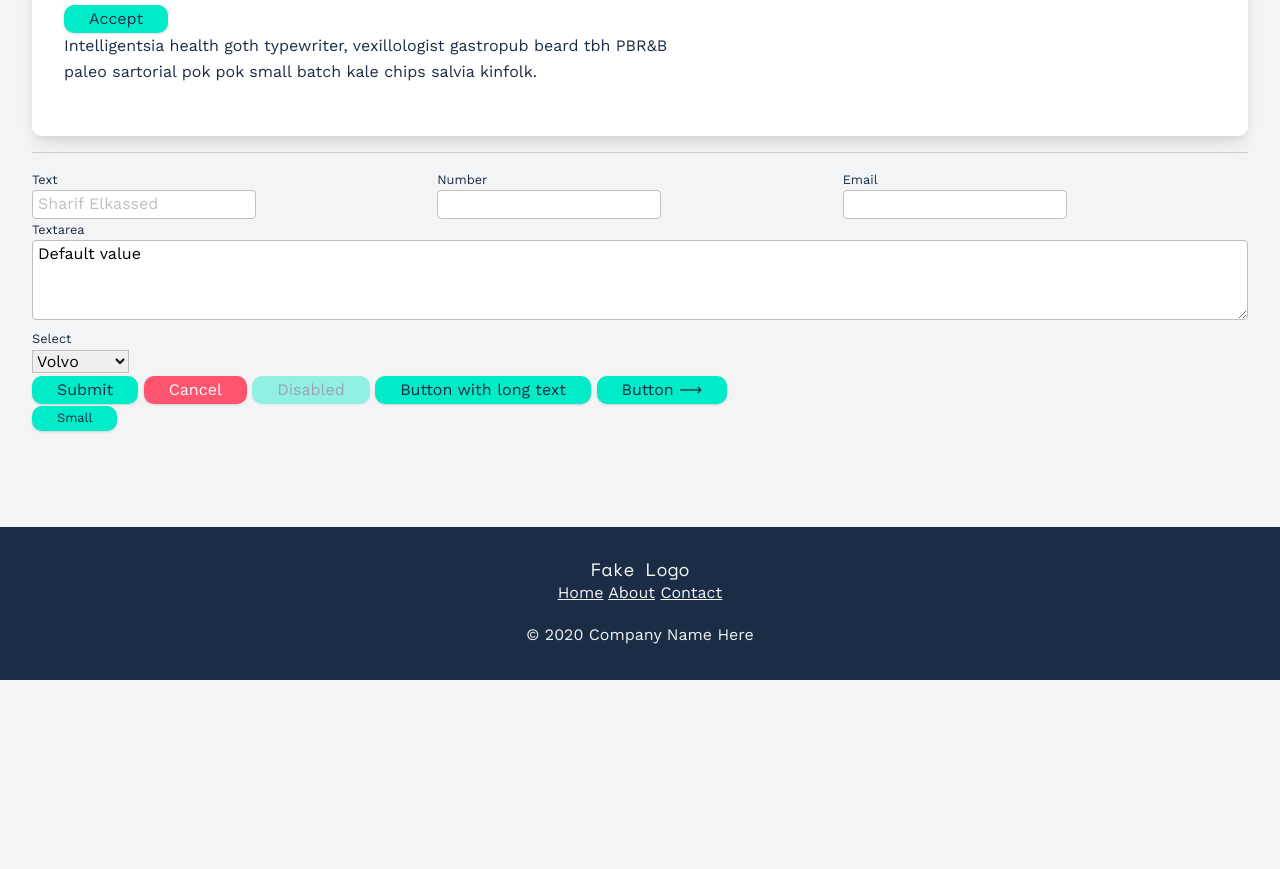
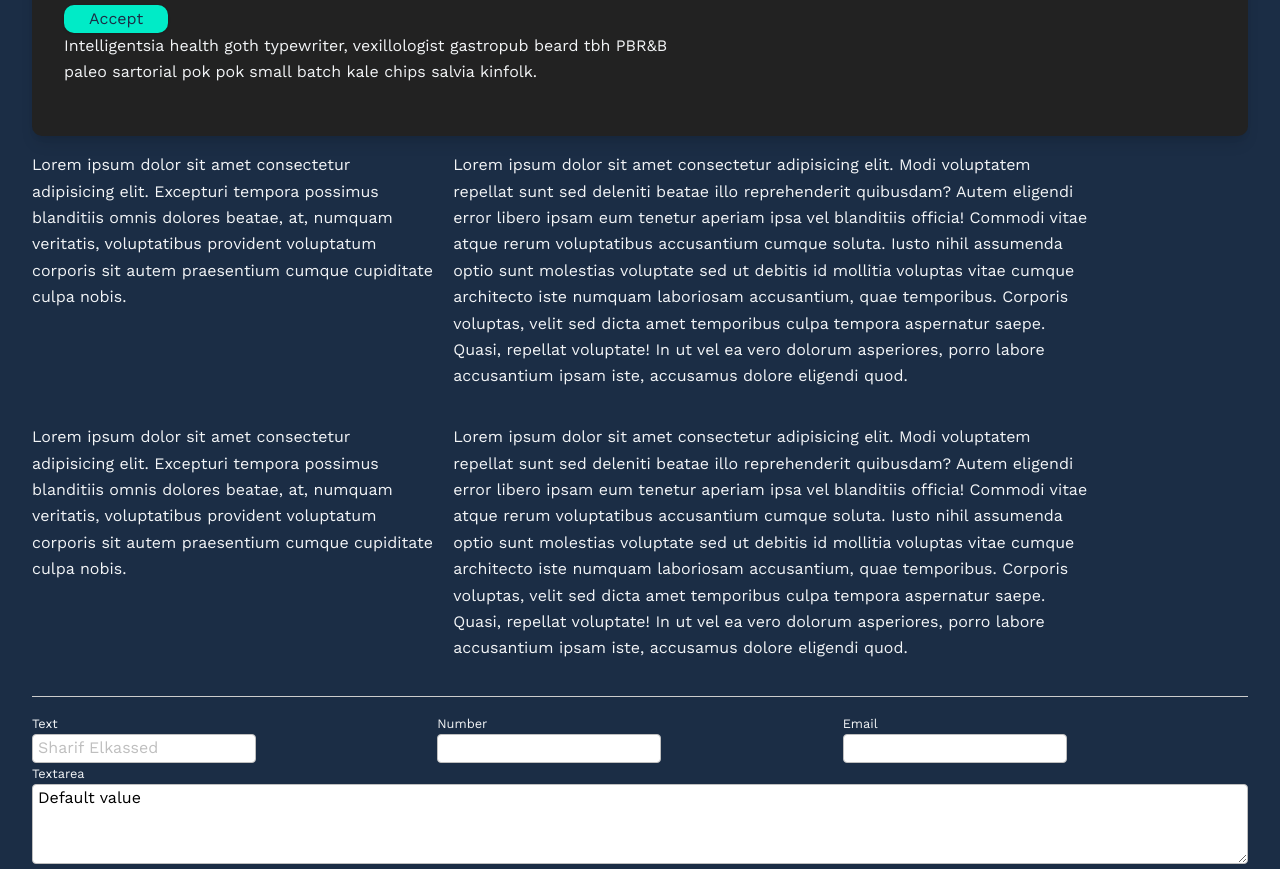
Before and after one commit to selkasse/modern-css, a website built with Parcel: page index.html in a window 1280 px wide. Shown: the part 1160-2029 px from the top of the page. Before the commit the page ends 1840 px from the top, so only its background shows below. Built offline with nearby package versions, Linux system fonts and the light colour scheme.

Commit message:
completed Section18: Super Easy Dark Mode

```diff
--- a/css/style.css
+++ b/css/style.css
@@ -9,6 +9,7 @@
   --darkBlue: #00214d;
   --grey: #bfbfbf;
   --lightGrey: #f2f4f6;
+  --darkGrey: #222;
   --white: white;
 
   /** Define colors intentions */
@@ -16,8 +17,11 @@
   --danger: var(--red);
   --background: var(--lightGrey);
   --textColor: var(--black);
+  --buttonTextColor: var(--black);
   --lineColor: var(--grey);
   --cardBg: var(--white);
+  --headerBackground: var(--darkBlue);
+  --footerBackground: var(--black);
 
   /** Styles */
   --line: solid 1px var(--lineColor);
@@ -77,7 +81,7 @@ p {
 
 p a,
 blockquote a {
-  color: var(--black);
+  color: var(--textColor);
   text-decoration: none;
   border-bottom: solid 2px var(--primary);
 }
@@ -130,9 +134,8 @@ blockquote {
 
 button {
   --buttonColor: var(--primary);
-
   appearance: none;
-  color: var(--textColor);
+  color: var(--buttonTextColor);
   background-color: var(--buttonColor);
   border: none;
   border-radius: 10px;
@@ -165,7 +168,6 @@ hr {
 }
 
 header {
-  --headerBackground: var(--darkBlue);
   background: var(--headerBackground);
   color: white;
   position: fixed;
@@ -196,7 +198,7 @@ header nav a + a {
 
 footer {
   --footerTextColor: var(--lightGrey);
-  background: var(--black);
+  background: var(--footerBackground);
   color: var(--footerTextColor);
   padding: 2rem var(--containerPadding);
   text-align: center;
@@ -236,11 +238,6 @@ select {
   color: var(--grey);
 }
 
-.dark {
-  --background: var(--black);
-  --textColor: var(--lightGrey);
-}
-
 .fake-logo {
   font-size: var(--baseFontSize);
   margin: 0;
@@ -273,6 +270,17 @@ select {
   --justifyContent: space-around;
 }
 
+.split {
+  display: grid;
+  grid-template-columns: 33% 67%;
+  grid-gap: 20px;
+}
+
+.grid--split {
+  grid-template-columns: 33% 67%;
+  grid-gap: 20px;
+}
+
 .card {
   padding: 2em;
   background: var(--cardBg);
@@ -289,6 +297,15 @@ select {
 /*? Last item will never have margin-bottom */
 .card > *:last-child {
   margin-top: 0;
+}
+
+.dark {
+  --cardBg: var(--darkGrey);
+  --background: var(--black);
+  --textColor: var(--lightGrey);
+  --headerBackground: var(--darkGrey);
+  --buttonTextColor: var(--black);
+  --footerBackground: var(--darkGrey);
 }
 
 @media only screen and (min-width: 500px) {
--- a/index.html
+++ b/index.html
@@ -23,7 +23,7 @@
     <title>Modern CSS Design Systems</title>
   </head>
 
-  <body>
+  <body class="dark">
     <!-- Add your site or application content here -->
     <header>
       <h1 class="fake-logo">Fake Logo</h1>
@@ -87,6 +87,38 @@
           kale
           chips salvia kinfolk.
         </p>
+    </div>
+
+    <div class="grid grid--split">
+      <aside>
+        <p>
+          Lorem ipsum dolor sit amet consectetur adipisicing elit. Excepturi tempora possimus blanditiis omnis dolores beatae, at, numquam veritatis, voluptatibus provident voluptatum corporis sit autem praesentium cumque cupiditate culpa nobis.
+        </p>
+      </aside>
+      <p>
+        Lorem ipsum dolor sit amet consectetur adipisicing elit. Modi voluptatem repellat sunt sed deleniti beatae illo reprehenderit quibusdam? Autem eligendi error libero ipsam eum tenetur aperiam ipsa vel blanditiis officia!
+        Commodi vitae atque rerum voluptatibus accusantium cumque soluta. Iusto nihil assumenda optio sunt molestias voluptate sed ut debitis id mollitia voluptas vitae cumque architecto iste numquam laboriosam accusantium, quae temporibus.
+        Corporis voluptas, velit sed dicta amet temporibus culpa tempora aspernatur saepe. Quasi, repellat voluptate! In ut vel ea vero dolorum asperiores, porro labore accusantium ipsam iste, accusamus dolore eligendi quod.
+      </p>
+    </div>
+
+    <div class="split">
+      <aside>
+        <p>
+          Lorem ipsum dolor sit amet consectetur adipisicing elit. Excepturi tempora possimus blanditiis omnis dolores
+          beatae, at, numquam veritatis, voluptatibus provident voluptatum corporis sit autem praesentium cumque cupiditate
+          culpa nobis.
+        </p>
+      </aside>
+      <p>
+        Lorem ipsum dolor sit amet consectetur adipisicing elit. Modi voluptatem repellat sunt sed deleniti beatae illo
+        reprehenderit quibusdam? Autem eligendi error libero ipsam eum tenetur aperiam ipsa vel blanditiis officia!
+        Commodi vitae atque rerum voluptatibus accusantium cumque soluta. Iusto nihil assumenda optio sunt molestias
+        voluptate sed ut debitis id mollitia voluptas vitae cumque architecto iste numquam laboriosam accusantium, quae
+        temporibus.
+        Corporis voluptas, velit sed dicta amet temporibus culpa tempora aspernatur saepe. Quasi, repellat voluptate! In ut
+        vel ea vero dolorum asperiores, porro labore accusantium ipsam iste, accusamus dolore eligendi quod.
+      </p>
     </div>
 
     <hr />
```
